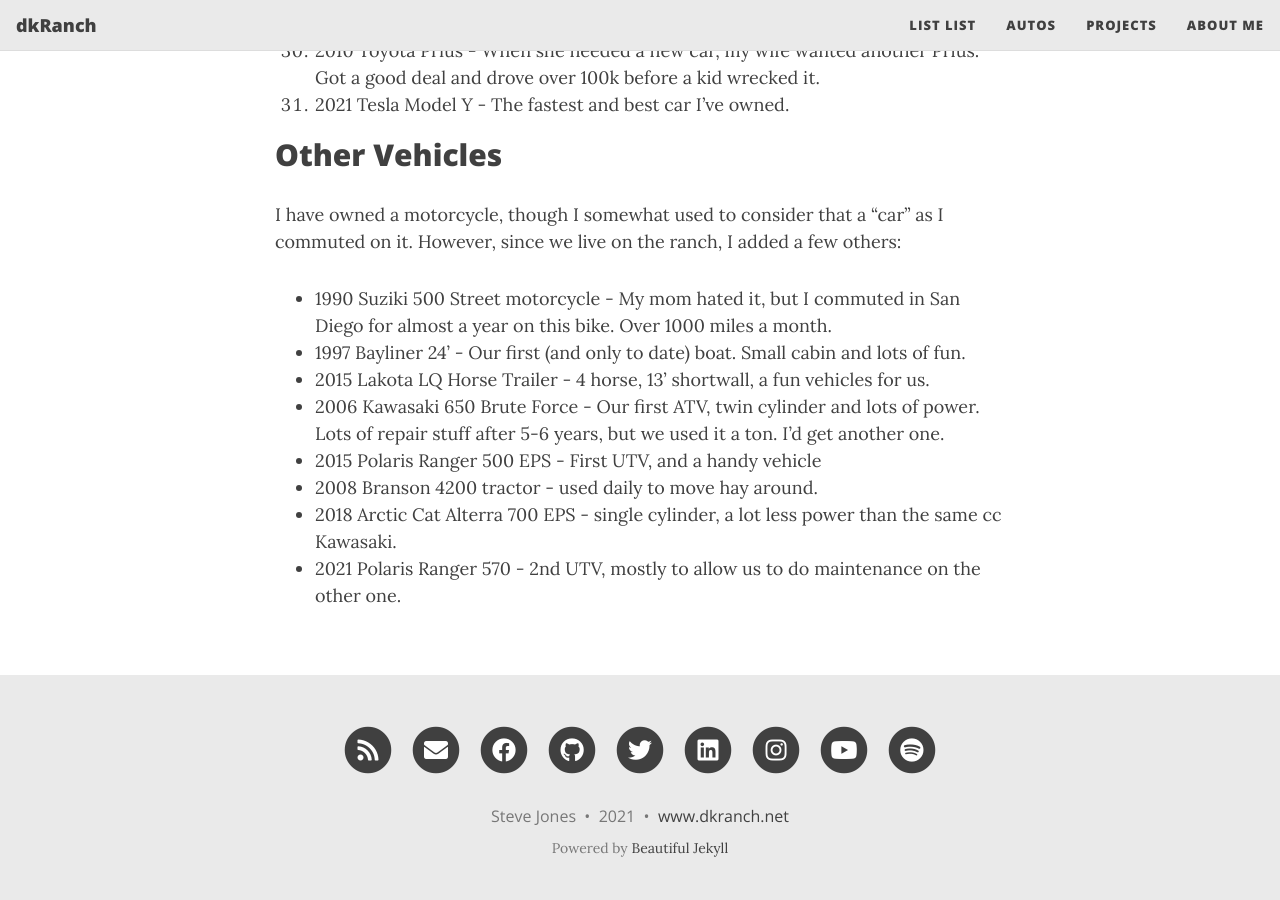
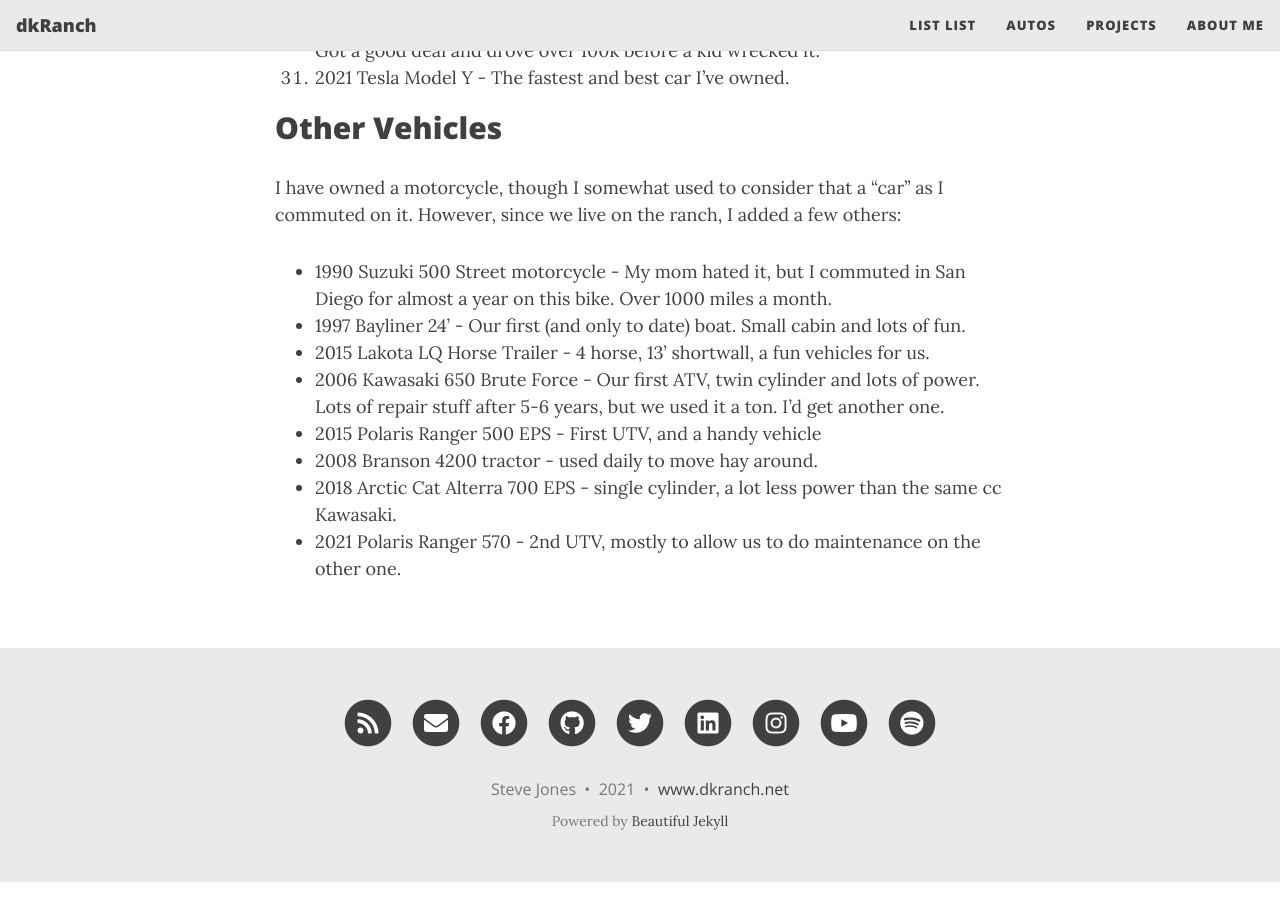
Before and after one commit to dkranch/www, a Jekyll site: the page built from autos.md, in a window 1280 px wide and 900 px high, scrolled down 2592 px. Built offline with Jekyll 4.4.1, drawn with Linux system fonts in a browser that asks for light colours; nearby versions of some CDN libraries; some of the changed text lies outside the part shown.

Commit message:
auto updates

```diff
--- a/autos.md
+++ b/autos.md
@@ -47,14 +47,15 @@
 28. 2012 BMW X5 35i (E70) - I wanted a luxury SUV after the Suburban. I spent 3-4 months looking and got this. The most expensive car I bought, and I slightly regret it, but it's fun to drive.
 29. 2020 Subaru Crosstrek - Tia wanted something to get her through the snow, and I got this for her. It's a near little car.
 30. 2010 Toyota Prius - When she needed a new car, my wife wanted another Prius. Got a good deal and drove over 100k before a kid wrecked it.
-13. 2021 Tesla Model Y - The fastest and best car I've owned.
+31. 2021 Tesla Model Y - The fastest and best car I've owned.
+
 
 
 ## Other Vehicles
 
 I have owned a motorcycle, though I somewhat used to consider that a "car" as I commuted on it. However, since we live on the ranch, I added a few others:
 
-- 1990 Suziki 500 Street motorcycle - My mom hated it, but I commuted in San Diego for almost a year on this bike. Over 1000 miles a month.
+- 1990 Suzuki 500 Street motorcycle - My mom hated it, but I commuted in San Diego for almost a year on this bike. Over 1000 miles a month.
 - 1997 Bayliner 24' - Our first (and only to date) boat. Small cabin and lots of fun.
 - 2015 Lakota LQ Horse Trailer - 4 horse, 13' shortwall, a fun vehicles for us.
 - 2006 Kawasaki 650 Brute Force - Our first ATV, twin cylinder and lots of power. Lots of repair stuff after 5-6 years, but we used it a ton. I'd get another one.
```
Also changed, not shown: other parts of autos.md (+1 -1 lines).
